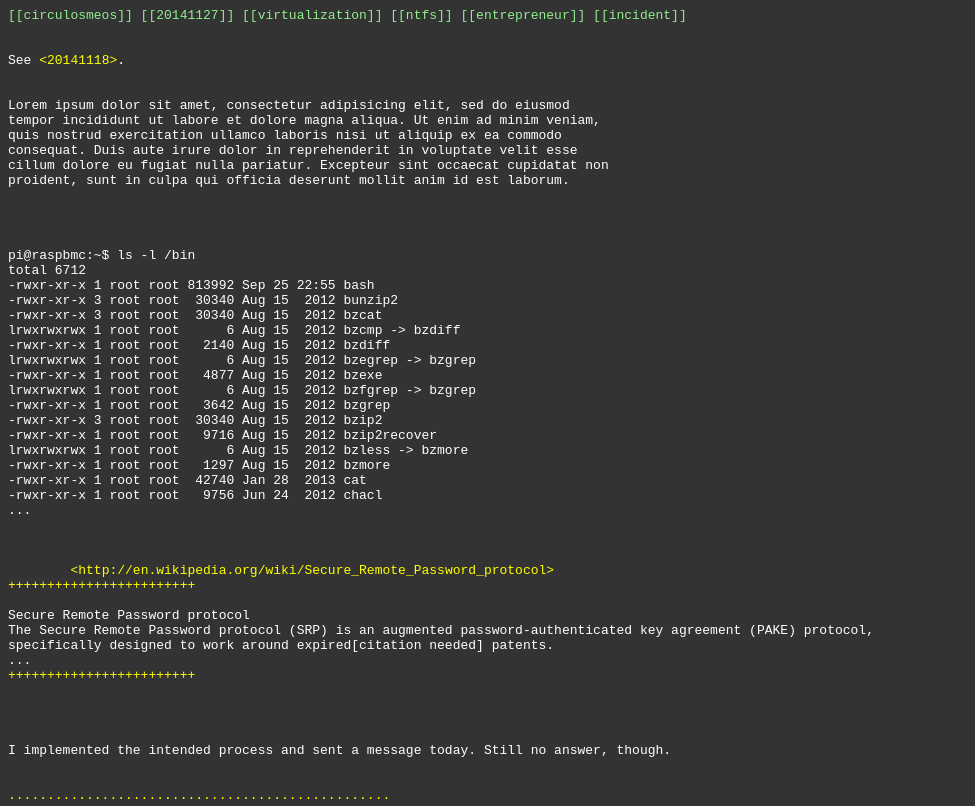
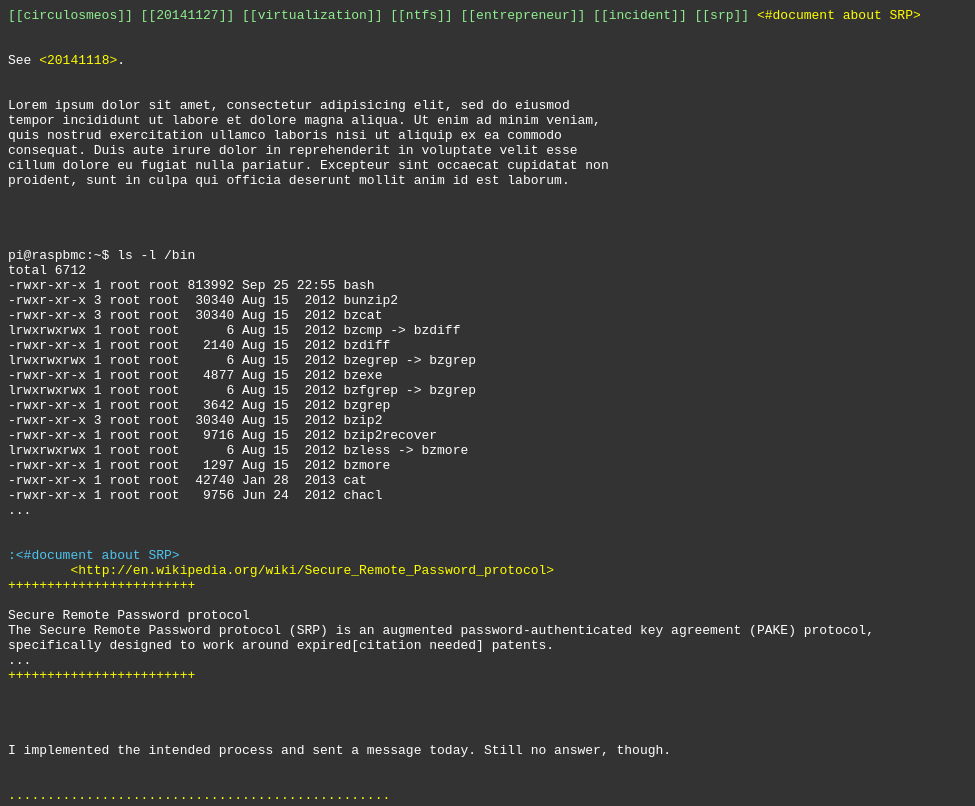
Before and after one commit to circulosmeos/axolotl, a plain HTML site: page axolotl doc.html in a window 1280 px wide. Shown: the top 806 px of the page, without its empty margins (0-975 px from the left). Drawn offline with Linux system fonts and the light colour scheme.

Commit message:
updated html glimpse with axolotl's link and anchor

```diff
--- a/axolotl doc.html
+++ b/axolotl doc.html
@@ -6,11 +6,12 @@
 	.green {color:lightgreen;}
 	.yellow {color:yellow;}
 	.purple {color:#D8006A;}
+	.blue {color:#4EC4EF;}
 	</style>
 </head>
 <body>
 <pre>
-<span class="green">[[circulosmeos]] [[20141127]] [[virtualization]] [[ntfs]] [[entrepreneur]] [[incident]]</span>
+<span class="green">[[circulosmeos]] [[20141127]] [[virtualization]] [[ntfs]] [[entrepreneur]] [[incident]] [[srp]]</span> <span class="yellow">&lt;#document about SRP&gt; </span>
 <br>
 See <span class="yellow">&lt;20141118&gt;</span>.   <br>
 
@@ -42,7 +43,7 @@ lrwxrwxrwx 1 root root      6 Aug 15  2012 bzless -> bzmore
 -rwxr-xr-x 1 root root   9756 Jun 24  2012 chacl
 ...
 <br>
-
+<span class="blue">:&lt;#document about SRP&gt;</span>
 	<span class="yellow">&lt;http://en.wikipedia.org/wiki/Secure_Remote_Password_protocol&gt;</span>
 <span class="yellow">++++++++++++++++++++++++</span>   <br>
 Secure Remote Password protocol
```
Also changed, not shown: README.md.
